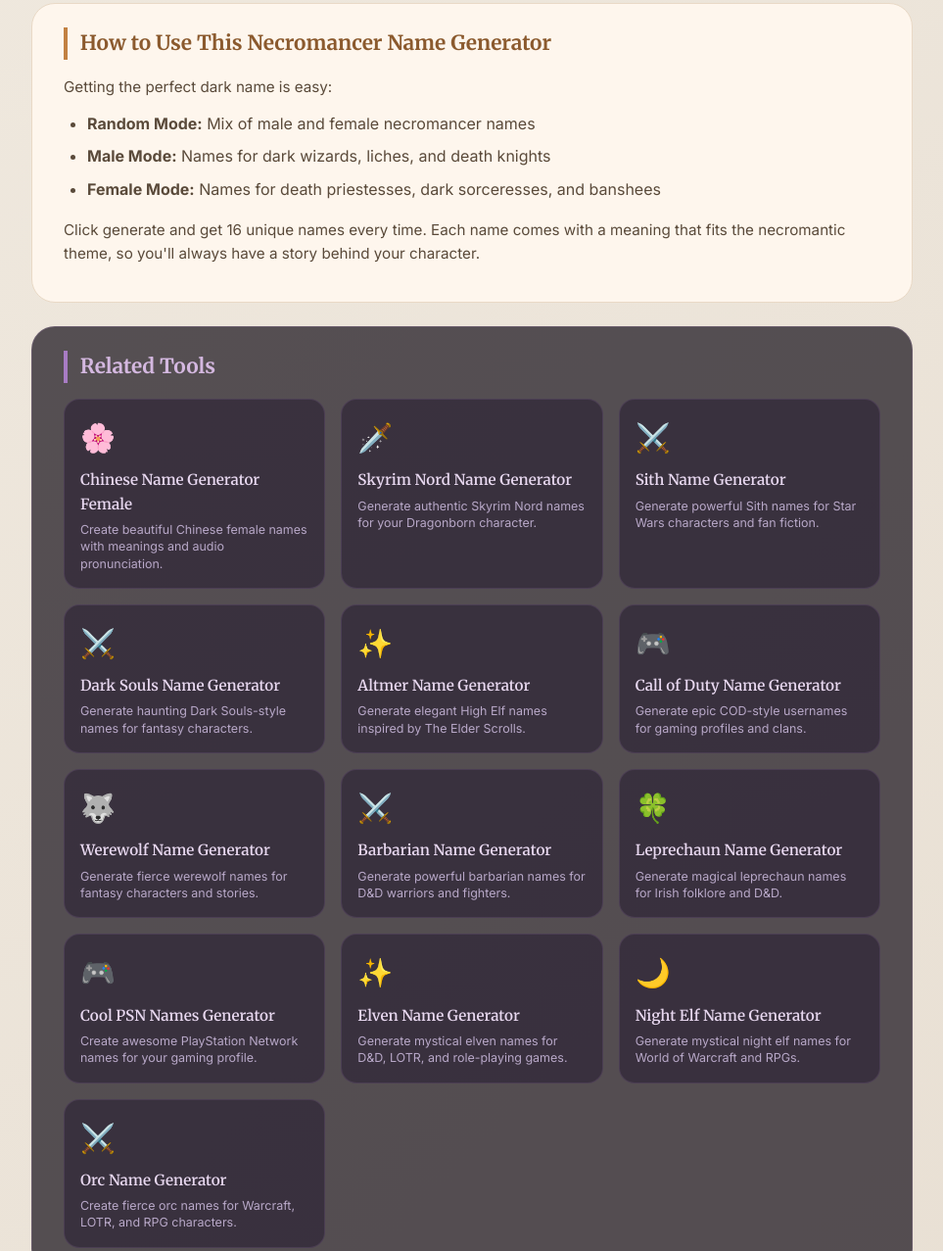
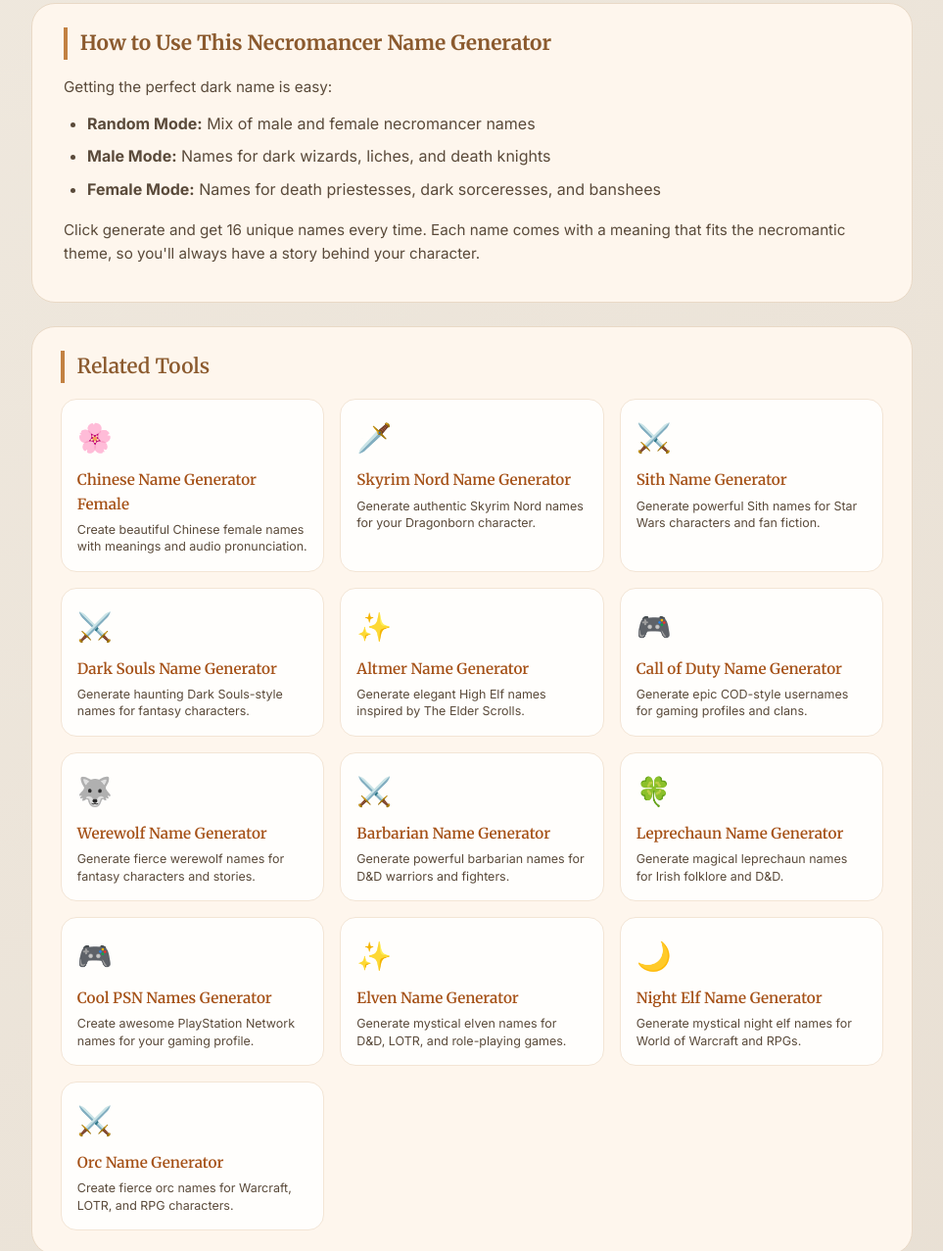
Before and after one commit to 875279933/Chinese-Name-Generator, a website: page necromancer/index.html in a window 1280 px wide. Shown: the part 2345-3622 px from the top of the page at 98% size, without its empty margins (158-1121 px from the left). Drawn offline with Linux system fonts and the light colour scheme.

Commit message:
Add files via upload

```diff
--- a/necromancer/index.html
+++ b/necromancer/index.html
@@ -302,18 +302,19 @@
         }
 
         .related-tools-section {
-            background: rgba(20,15,25,0.7);
+            background: #fef6ed;
             border-radius: 1.5rem;
-            padding: 1.5rem 2rem;
-            border: 1px solid rgba(180,140,200,0.2);
+            padding: 1.5rem 1.8rem;
+            border: 1px solid #e9d9c6;
             margin-bottom: 1.5rem;
         }
         .related-tools-section h2 {
             font-family: 'Merriweather', serif;
-            color: #d4b8e0;
             font-size: 1.3rem;
+            font-weight: 600;
+            color: #8b5a2e;
             margin-bottom: 1rem;
-            border-left: 4px solid #a87cc4;
+            border-left: 4px solid #c28142;
             padding-left: 0.8rem;
         }
         .related-tools-grid {
@@ -322,19 +323,19 @@
             gap: 1rem;
         }
         .related-tool-card {
-            background: rgba(40,30,50,0.6);
+            background: #ffffffdb;
             border-radius: 1rem;
             padding: 1rem;
-            border: 1px solid rgba(180,140,200,0.15);
+            border: 1px solid #f3e5d5;
             text-decoration: none;
             transition: all 0.2s ease;
             display: block;
         }
         .related-tool-card:hover {
-            background: rgba(60,40,75,0.7);
-            border-color: #a87cc4;
+            background: #fff;
+            border-color: #e0bc92;
             transform: translateY(-2px);
-            box-shadow: 0 4px 12px rgba(168,124,196,0.2);
+            box-shadow: 0 4px 12px rgba(0,0,0,0.08);
         }
         .tool-icon {
             font-size: 1.8rem;
@@ -343,13 +344,13 @@
         .tool-name {
             font-family: 'Merriweather', serif;
             font-size: 0.95rem;
-            color: #e8d8f0;
+            color: #a55117;
             margin-bottom: 0.3rem;
             font-weight: 600;
         }
         .tool-desc {
             font-size: 0.78rem;
-            color: #b8a8c8;
+            color: #5a4a3a;
             line-height: 1.4;
             margin: 0;
         }
```
